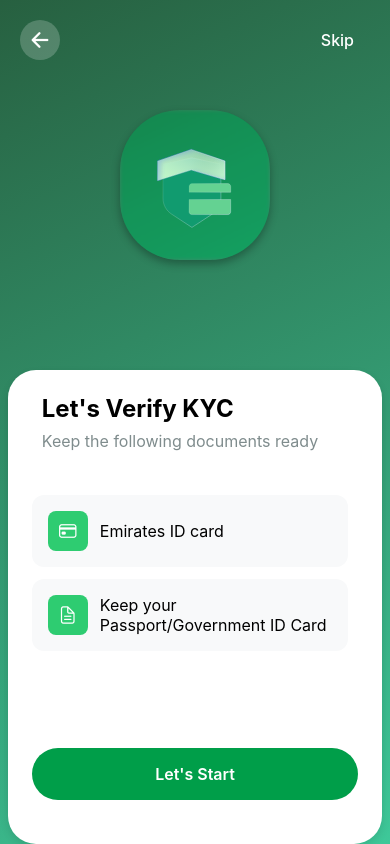
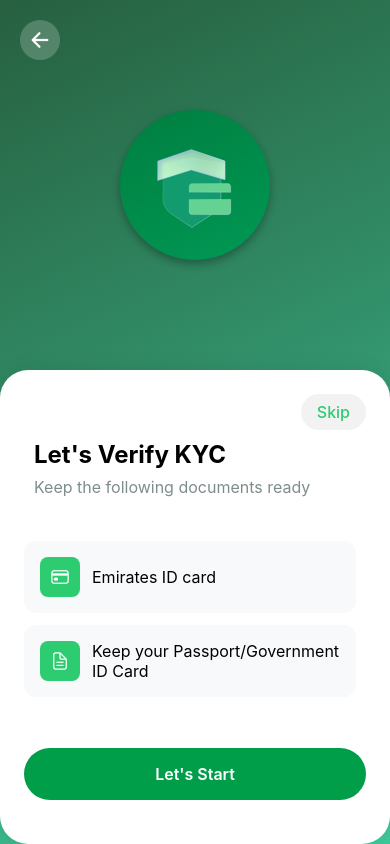
Before and after one commit to KarneeshkarV/App, a React Native app: screen /KYCWelcome in a window 390 px wide. Built offline with nearby package versions, Linux system fonts and the light colour scheme.

Commit message:
some changes

```diff
--- a/App.tsx
+++ b/App.tsx
@@ -1,7 +1,12 @@
-import 'react-native-gesture-handler'; // Recommended to be at the top
-import React from 'react';
-import AppNavigator from './src/navigation/AppNavigator';
+import "react-native-gesture-handler";
+import React from "react";
+import AppNavigator from "./src/navigation/AppNavigator";
+import { KycProvider } from "./src/context/KYCContext";
 
 export default function App() {
-  return <AppNavigator />;
+  return (
+    <KycProvider>
+      <AppNavigator />
+    </KycProvider>
+  );
 }
--- a/src/components/KYCWelcomeScreen.tsx
+++ b/src/components/KYCWelcomeScreen.tsx
@@ -88,7 +88,7 @@ const KYCWelcomeScreen = ({ navigation }) => {
     <SafeAreaView style={globalStyles.container}>
       <StatusBar backgroundColor={colors.primary} barStyle="light-content" />
       <GradientBackground>
-        {/* Header */}
+        {/* Header - Only back button now */}
         <View style={styles.header}>
           <TouchableOpacity
             style={styles.backButton}
@@ -96,17 +96,11 @@ const KYCWelcomeScreen = ({ navigation }) => {
           >
             <Ionicons name="arrow-back" size={24} color={colors.white} />
           </TouchableOpacity>
-          <TouchableOpacity
-            style={styles.skipHeaderButton}
-            onPress={handleSkip}
-          >
-            <Text style={styles.skipHeaderText}>Skip</Text>
-          </TouchableOpacity>
         </View>
 
         {/* Logo */}
         <View style={styles.logoContainer}>
-          <BlurView intensity={10} tint="light" style={styles.logoWrapper}>
+          <BlurView intensity={0} tint="light" style={styles.logoWrapper}>
             <ShieldCheckIcon />
           </BlurView>
         </View>
@@ -114,6 +108,16 @@ const KYCWelcomeScreen = ({ navigation }) => {
         {/* Content Card */}
         <StackedCard topOffset={370}>
           <View style={styles.contentContainer}>
+            {/* Skip button at the top of the card */}
+            <View style={styles.cardHeader}>
+              <TouchableOpacity
+                style={styles.skipButton}
+                onPress={handleSkip}
+              >
+                <Text style={styles.skipText}>Skip</Text>
+              </TouchableOpacity>
+            </View>
+
             <View style={styles.topContent}>
               <Text style={globalStyles.title}>Let's Verify KYC</Text>
               <Text style={globalStyles.subtitle}>
@@ -134,6 +138,7 @@ const KYCWelcomeScreen = ({ navigation }) => {
                 ))}
               </View>
             </View>
+
             <View style={styles.bottomContent}>
               <TouchableOpacity
                 style={globalStyles.button}
@@ -153,7 +158,7 @@ const KYCWelcomeScreen = ({ navigation }) => {
 const styles = {
   header: {
     flexDirection: "row",
-    justifyContent: "space-between",
+    justifyContent: "flex-start", // Changed from space-between to flex-start
     alignItems: "center",
     paddingHorizontal: 20,
     paddingTop: 20,
@@ -167,15 +172,6 @@ const styles = {
     alignItems: "center",
     justifyContent: "center",
   },
-  skipHeaderButton: {
-    paddingHorizontal: 16,
-    paddingVertical: 8,
-  },
-  skipHeaderText: {
-    color: colors.white,
-    fontSize: 16,
-    fontWeight: "500",
-  },
   logoContainer: {
     alignItems: "center",
     paddingVertical: 40,
@@ -183,7 +179,7 @@ const styles = {
   logoWrapper: {
     width: 150,
     height: 150,
-    borderRadius: 60,
+    borderRadius: 150,
     backgroundColor: "rgba(255, 255, 255, 0.25)",
     alignItems: "center",
     justifyContent: "center",
@@ -198,6 +194,21 @@ const styles = {
     flex: 1,
     justifyContent: "space-between",
   },
+  cardHeader: {
+    alignItems: "flex-end",
+    marginBottom: 10,
+  },
+  skipButton: {
+    paddingHorizontal: 16,
+    paddingVertical: 8,
+    borderRadius: 20,
+    backgroundColor: "rgba(0, 0, 0, 0.05)", // Subtle background
+  },
+  skipText: {
+    color: colors.primary || "#000", // Use primary color or black
+    fontSize: 16,
+    fontWeight: "500",
+  },
   topContent: {
     flex: 1,
   },
--- a/src/components/StackedCard.tsx
+++ b/src/components/StackedCard.tsx
@@ -1,10 +1,11 @@
 import React from "react";
 import { View, StyleSheet, StyleProp, ViewStyle } from "react-native";
+import { BlurView } from "expo-blur";
 import { colors } from "../styles/globalStyles";
 
 /**
- * A three-layer “bottom-sheet” that mimics stacked cards.
- * Simply wrap your screen’s previous <card> contents with <StackedCard>.
+ * A three-layer "bottom-sheet" that mimics stacked cards with subtle blur effect.
+ * Simply wrap your screen's previous <card> contents with <StackedCard>.
  */
 const StackedCard: React.FC<{
   style?: StyleProp<ViewStyle>;
@@ -15,11 +16,13 @@ const StackedCard: React.FC<{
       style={[styles.container, { top: topOffset }]}
       pointerEvents="box-none"
     >
-      {/*   Far-back layer   */}
+      {/*   Far-back layer with subtle blur   */}
       <View style={styles.layerTwo} />
-      {/*   Mid layer        */}
+
+      {/*   Mid layer with subtle blur        */}
       <View style={styles.layerOne} />
-      {/*   Front/content    */}
+
+      {/*   Front/content with clean white background    */}
       <View style={[styles.topLayer, style]}>{children}</View>
     </View>
   );
@@ -49,28 +52,34 @@ const styles = StyleSheet.create({
   },
   layerTwo: {
     position: "absolute",
-    bottom: 24,
-    width: "90%",
-    height: "60%",
+    bottom: 16,
+    width: "92%",
+    height: "85%",
     borderRadius: SHEET_RADIUS,
-    backgroundColor: colors.cardBackground,
+    backgroundColor: "rgba(255, 255, 255, 0.3)",
     ...sheetShadow,
+    opacity: 0.6,
   },
   layerOne: {
     position: "absolute",
-    bottom: 12,
-    width: "94%",
-    height: "97%",
+    bottom: 8,
+    width: "96%",
+    height: "92%",
     borderRadius: SHEET_RADIUS,
-    backgroundColor: colors.cardBackground,
+    backgroundColor: "rgba(255, 255, 255, 0.5)",
     ...sheetShadow,
+    opacity: 0.8,
   },
   topLayer: {
-    width: "96%",
+    width: "100%",
     height: "100%",
     borderRadius: SHEET_RADIUS,
-    backgroundColor: colors.cardBackground,
+    backgroundColor: "#FFFFFF",
     padding: 24,
-    ...sheetShadow,
+    shadowColor: colors.black,
+    shadowOffset: { width: 0, height: -2 },
+    shadowOpacity: 0.08,
+    shadowRadius: 20,
+    elevation: 12,
   },
 });
--- /dev/null
+++ b/src/context/KYCContext.tsx
@@ -0,0 +1,54 @@
+import React, { createContext, useContext, useState, ReactNode } from "react";
+
+interface Dob {
+  day: string;
+  month: string;
+  year: string;
+}
+interface Address {
+  street: string;
+  city: string;
+  state: string;
+  zipCode: string;
+}
+export interface KycData {
+  selectedCountry?: string;
+  dob: Dob;
+  phone?: string;
+  address: Address;
+}
+
+interface KycContextType {
+  data: KycData;
+  updateKycData: <K extends keyof KycData>(key: K, value: KycData[K]) => void;
+}
+
+const defaultData: KycData = {
+  selectedCountry: "",
+  dob: { day: "", month: "", year: "" },
+  phone: "",
+  address: { street: "", city: "", state: "", zipCode: "" },
+};
+
+const KycContext = createContext<KycContextType>({
+  data: defaultData,
+  updateKycData: () => {},
+});
+
+export const KycProvider = ({ children }: { children: ReactNode }) => {
+  const [data, setData] = useState<KycData>(defaultData);
+  const updateKycData = <K extends keyof KycData>(
+    key: K,
+    value: KycData[K],
+  ) => {
+    setData((prev) => ({ ...prev, [key]: value }));
+  };
+
+  return (
+    <KycContext.Provider value={{ data, updateKycData }}>
+      {children}
+    </KycContext.Provider>
+  );
+};
+
+export const useKyc = () => useContext(KycContext);
```
